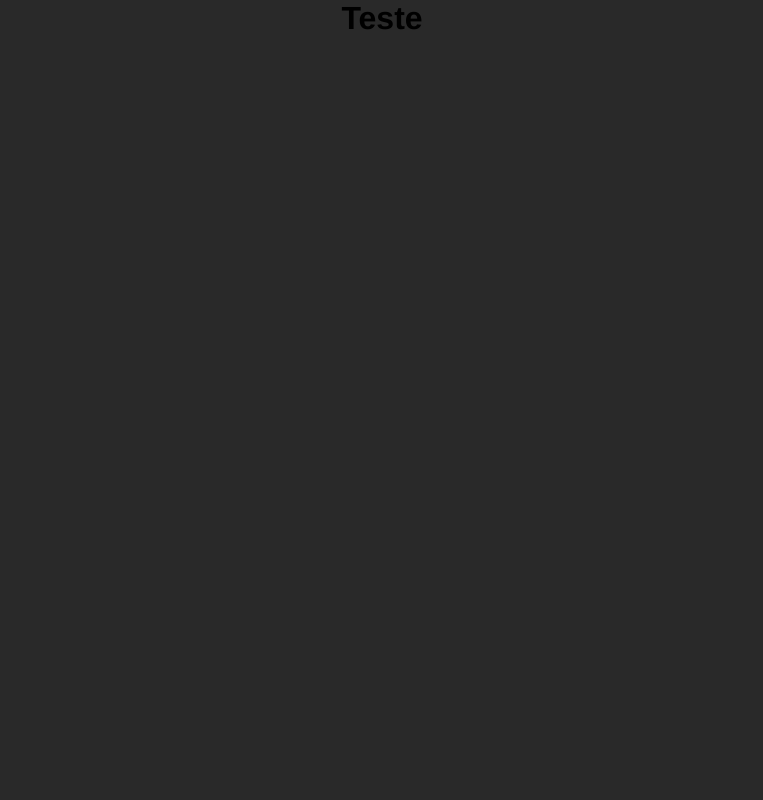
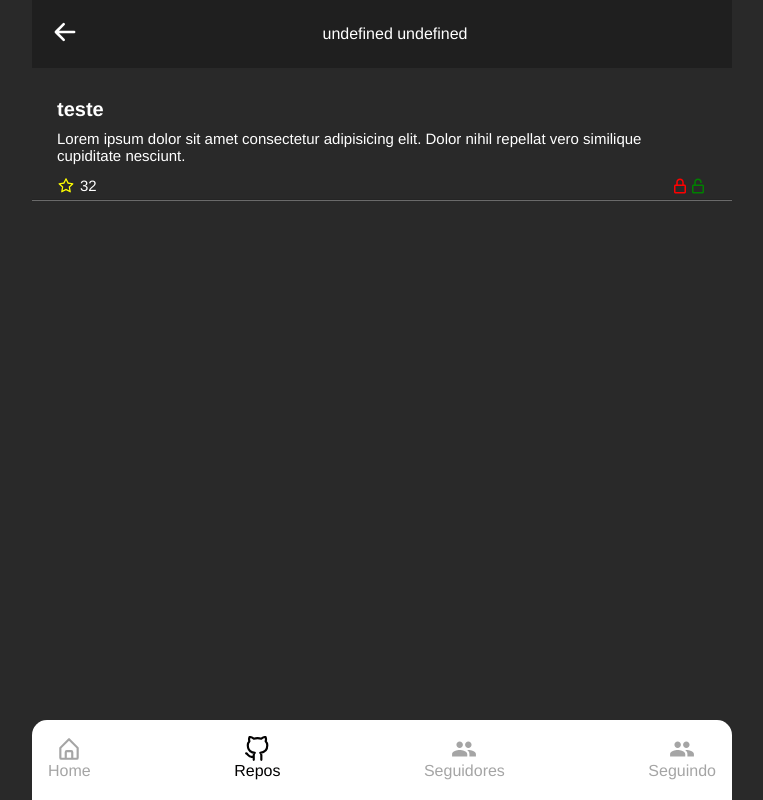
Before and after one commit to Hedg0305/teste-luby, a React (Create React App) app: page /repos in a window 1280 px wide. Shown: the whole page, without its empty margins (258-1021 px from the left). Built offline with nearby package versions, Linux system fonts and the light colour scheme.

Commit message:
Repositories

```diff
--- a/src/App.jsx
+++ b/src/App.jsx
@@ -3,7 +3,7 @@ import { Route, BrowserRouter } from 'react-router-dom';
 
 import { UserContextProvider } from './contexts/UserContext';
 
-import Bio from './pages/Bio';
+import Home from './pages/Home';
 import Followers from './pages/Followers';
 import Following from './pages/Following';
 import Repos from './pages/Repos';
@@ -16,7 +16,7 @@ const App = () => (
     <UserContextProvider>
       <BrowserRouter>
         <Route path='/' exact component={Searching} />
-        <Route path='/bio' component={Bio} />
+        <Route path='/home' component={Home} />
         <Route path='/repos' component={Repos} />
         <Route path='/followers' component={Followers} />
         <Route path='/following' component={Following} />
--- a/src/components/Navigation/index.jsx
+++ b/src/components/Navigation/index.jsx
@@ -14,8 +14,8 @@ const Navigation = () => {
     <ul className={styles.navigation}>
       <li>
         <Link
-          to='/bio'
-          className={useRouter.path === '/bio' ? styles.currentPage : ''}
+          to='/home'
+          className={useRouter.path === '/home' ? styles.currentPage : ''}
         >
           <BiHomeAlt size={26} />
           Home
--- a/src/components/ProfilesComponent/index.jsx
+++ b/src/components/ProfilesComponent/index.jsx
@@ -7,12 +7,12 @@ import styles from './style.module.scss';
 
 const ProfilesComponent = () => (
   <div>
-    <div className={styles.repo}>
+    <div className={styles.profile}>
       <img src={Img} alt='Perfil' />
 
       <p>#name</p>
 
-      <Link to='/bio'>
+      <Link to='/home'>
         <HiArrowRight size={26} />
       </Link>
     </div>
--- a/src/components/ProfilesComponent/style.module.scss
+++ b/src/components/ProfilesComponent/style.module.scss
@@ -1,4 +1,4 @@
-.repo{
+.profile{
   display: flex;
   align-items: center;
   padding: 24px;
--- a/src/pages/Bio/index.jsx
+++ b/src/pages/Home/index.jsx
@@ -1,5 +1,7 @@
 import React from 'react';
 // import { UserContext } from '../../contexts/UserContext';
+import { FiLogOut } from 'react-icons/fi';
+import { Link } from 'react-router-dom';
 import Navigation from '../../components/Navigation';
 
 import Foto from '../../assets/perfil.jpg';
@@ -14,7 +16,11 @@ const Bio = () => (
     <div className={styles.header}>
       {/* <p>#{user.login}</p> */}
       <p>#Teste</p>
-      <p>Sair</p>
+
+      <Link to='/'>
+        <p>Sair</p>
+        <FiLogOut style={{ color: 'red', fontSize: 24 }} />
+      </Link>
     </div>
 
     <div className={styles.userAbout}>
@@ -59,6 +65,7 @@ const Bio = () => (
         provident sit vitae ea id, saepe perspiciatis odio
         similique, deleniti nesciunt veritatis laborum
         error! Optio?
+
       </p>
 
     </div>
--- a/src/pages/Bio/style.module.scss
+++ b/src/pages/Home/style.module.scss
@@ -13,6 +13,17 @@
 
   p{
     color: var(--white);
+  }
+
+  a{
+    text-decoration: none;
+    display: flex;
+    align-items: center;
+    height: 24px;
+
+    p{
+      margin-right: 12px;
+    }
   }
 }
   .userAbout{
@@ -66,7 +77,6 @@
   .userBio{
     padding: 25px 0  25px 25px;
     color: var(--white);
-    text-overflow: ellipsis;
 
     h1{
       margin-bottom: 14px;
@@ -74,7 +84,8 @@
 
     p{
       font-size: 18px;
-      margin-bottom: 44px;
+      text-overflow: ellipsis;
+
     }
   }
 
--- /dev/null
+++ b/src/pages/Repos/Repo/index.jsx
@@ -0,0 +1,34 @@
+import React from 'react';
+
+import { AiOutlineStar } from 'react-icons/ai';
+import { BiLockOpenAlt, BiLockAlt } from 'react-icons/bi';
+
+import styles from './style.module.scss';
+
+const Repositorie = () => (
+  <div>
+    <div className={styles.repo}>
+      <h2>teste</h2>
+
+      <p>
+        Lorem ipsum dolor sit amet consectetur adipisicing elit.
+        Dolor nihil repellat vero similique cupiditate nesciunt.
+      </p>
+
+      <div className={styles.icons}>
+        <div className={styles.stars}>
+          <AiOutlineStar style={{ fontSize: 18, color: 'yellow' }} />
+          <p>32</p>
+        </div>
+
+        <div>
+          <BiLockAlt style={{ fontSize: 18, color: 'red' }} />
+          <BiLockOpenAlt style={{ fontSize: 18, color: 'green' }} />
+        </div>
+      </div>
+    </div>
+    <hr />
+  </div>
+);
+
+export default Repositorie;
--- /dev/null
+++ b/src/pages/Repos/Repo/style.module.scss
@@ -0,0 +1,34 @@
+.repo{
+  color: var(--white);
+  padding: 0 25px;
+
+
+  h2{
+    font-size: 20px;
+    margin-bottom: 9px;
+    font-weight: bold;
+  }
+  p{
+    font-size: 15px;
+  }
+
+  .icons{
+    margin-top: 13px;
+    display: flex;
+    justify-content: space-between;
+
+    p{
+      display: inline-block;
+      position: relative;
+      top: -4px;
+      margin-left: 5px;
+    }
+  }
+
+  hr{
+    border: 0;
+    height: 0;
+    border-top: 1px solid rgba(0, 0, 0, 0.1);
+    border-bottom: 1px solid rgba(255, 255, 255, 0.3);
+  }
+}
--- a/src/pages/Repos/index.jsx
+++ b/src/pages/Repos/index.jsx
@@ -1,8 +1,17 @@
 import React from 'react';
+import Header from '../../components/Header';
+import Navigation from '../../components/Navigation';
+import Repositorie from './Repo';
+
+import styles from './style.module.scss';
 
 const Repos = () => (
-  <div>
-    <h1>Teste</h1>
+  <div className={styles.wrapper}>
+    <Header />
+    <div className={styles.repos}>
+      <Repositorie />
+    </div>
+    <Navigation />
   </div>
 );
 
--- a/src/pages/Repos/style.module.scss
+++ b/src/pages/Repos/style.module.scss
@@ -0,0 +1,11 @@
+.wrapper{
+  display: grid;
+  max-width: 700px;
+  width: 100%;
+  grid-template-rows: 68px 1fr 80px;
+
+  .repos{
+  margin-top: 30px;
+
+  }
+}
--- a/src/pages/Searching/index.jsx
+++ b/src/pages/Searching/index.jsx
@@ -19,7 +19,7 @@ const Searching = () => {
   const onSubmit = async ({ user }) => {
     // const { data } = await getUser(user);
     // setUser(data);
-    if (user) { history.push('/bio'); }
+    if (user) { history.push('/home'); }
   };
 
   return (
```
